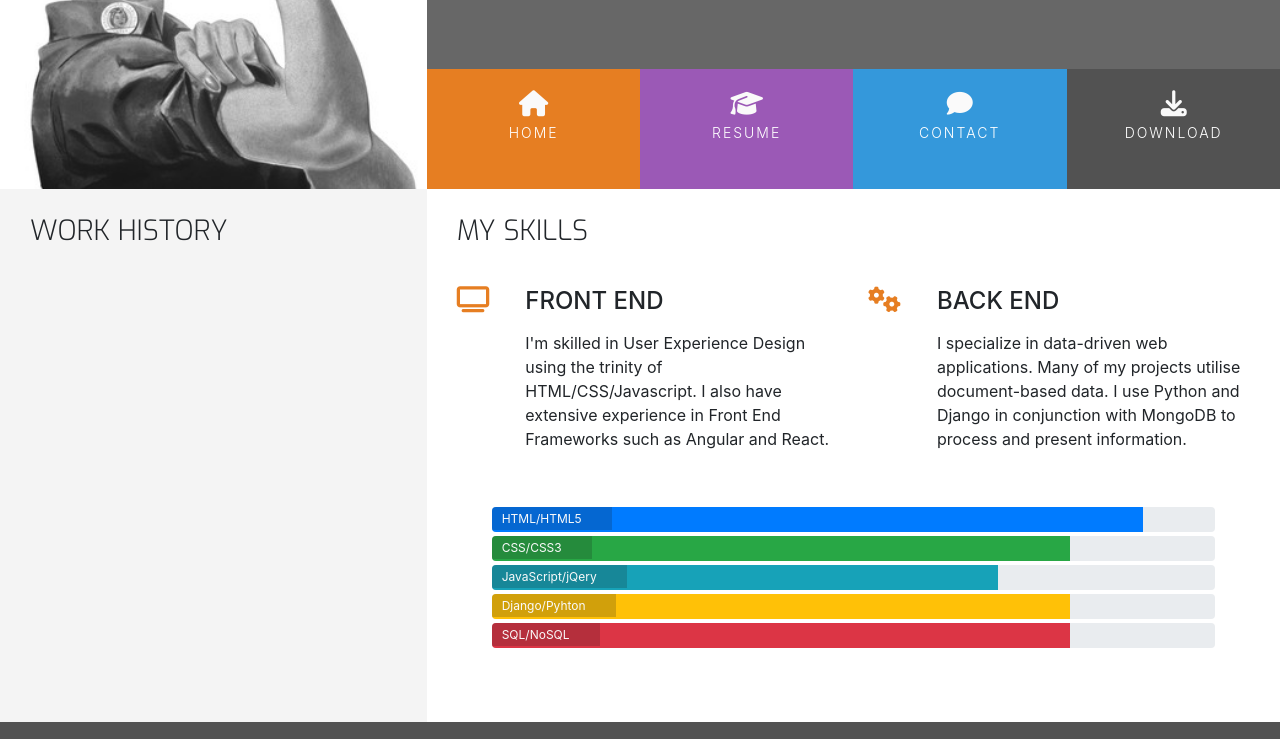
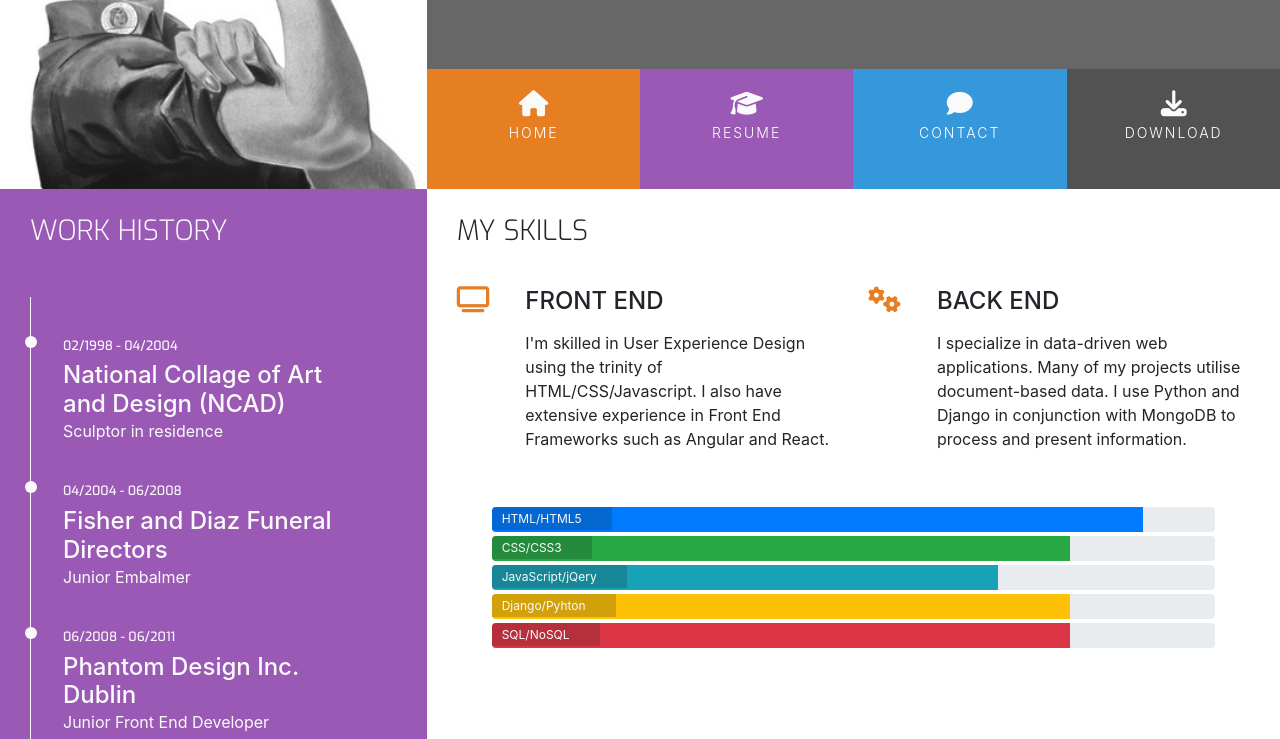
Before and after one commit to SophieTiger/ucd-resume, a plain HTML site: page resume.html in a window 1280 px wide. Shown: the part 180-919 px from the top of the page. Drawn offline with nearby package versions, Linux system fonts and the light colour scheme.

Commit message:
Add work hitory items to resume page

```diff
--- a/assets/css/style.css
+++ b/assets/css/style.css
@@ -12,6 +12,10 @@
 
 .bg-color-personal-info {
     background-color: #f4f4f4;
+}
+
+.bg-color-work-history {
+    background-color: #9b59b6;
 }
 
 .ui-menu-color-home {
@@ -63,6 +67,7 @@ h4 {
     float: none;
 }
 
+.history-heading,
 .section-heading {
     font-family: "Exo", sans-serif;
     font-weight: 300;
@@ -282,3 +287,51 @@ footer {
 .progress-section {
     margin: 40px 20px;
 }
+
+/* --------------------------Work History */
+
+.history-heading {
+    color: #fafafa;
+    margin-bottom: 50px;
+}
+
+.timeline-item {
+    padding: 4em 2em 0em 2em;
+    position: relative;
+    color: #fafafa;
+    border-left: 1px solid;
+}
+
+.timeline-item p {
+    padding: 0;
+    margin: 0;
+}
+
+.timeline-item:before {
+    content: attr(data-dates);
+    position: absolute;
+    left: 2.5em;
+    top: 3em;
+    display: block;
+    font-family: "Exo", sans-serif;
+    font-weight: 500;
+    font-size: 0.8em;
+    padding: 0;
+    margin: 0;
+}
+
+.timeline-item:after {
+    width: 12px;
+    height: 12px;
+    display: block;
+    top: 2.4em;
+    position: absolute;
+    left: -6px;
+    border-radius: 12px;
+    content: '';
+    background: #fafafa;
+}
+
+.history-items {
+    margin-bottom: 30px;
+}
--- a/resume.html
+++ b/resume.html
@@ -55,10 +55,28 @@
     </header>
     <section class="container-fluid">
         <div class="row">
-            <div class="col-md-4 bg-color-personal-info section-column">
+            <div class="col-md-4 bg-color-work-history section-column">
                 <div class="row">
                     <div class="col-12">
-                        <h3 class="section-heading uppercase">Work history</h3>
+                        <h3 class="history-heading uppercase">Work history</h3>
+                    </div>
+                </div>
+                <div class="history-items">
+                    <div class="timeline-item" data-dates="02/1998 - 04/2004">
+                        <h4>National Collage of Art and Design (NCAD)</h4>
+                        <p>Sculptor in residence</p>
+                    </div>
+                    <div class="timeline-item" data-dates="04/2004 - 06/2008">
+                        <h4>Fisher and Diaz Funeral Directors</h4>
+                        <p>Junior Embalmer</p>
+                    </div>
+                    <div class="timeline-item" data-dates="06/2008 - 06/2011">
+                        <h4>Phantom Design Inc. Dublin</h4>
+                        <p>Junior Front End Developer</p>
+                    </div>
+                    <div class="timeline-item" data-dates="06/2011 - Present">
+                        <h4>Hooli Inc. Silicon Valley</h4>
+                        <p>Full Stack Developer</p>
                     </div>
                 </div>
             </div>
@@ -140,7 +158,6 @@
                 </div>
             </div>
         </div>
-
     </section>
     <footer class="container-fluid">
         <div id="footer-details" class="row">
```
